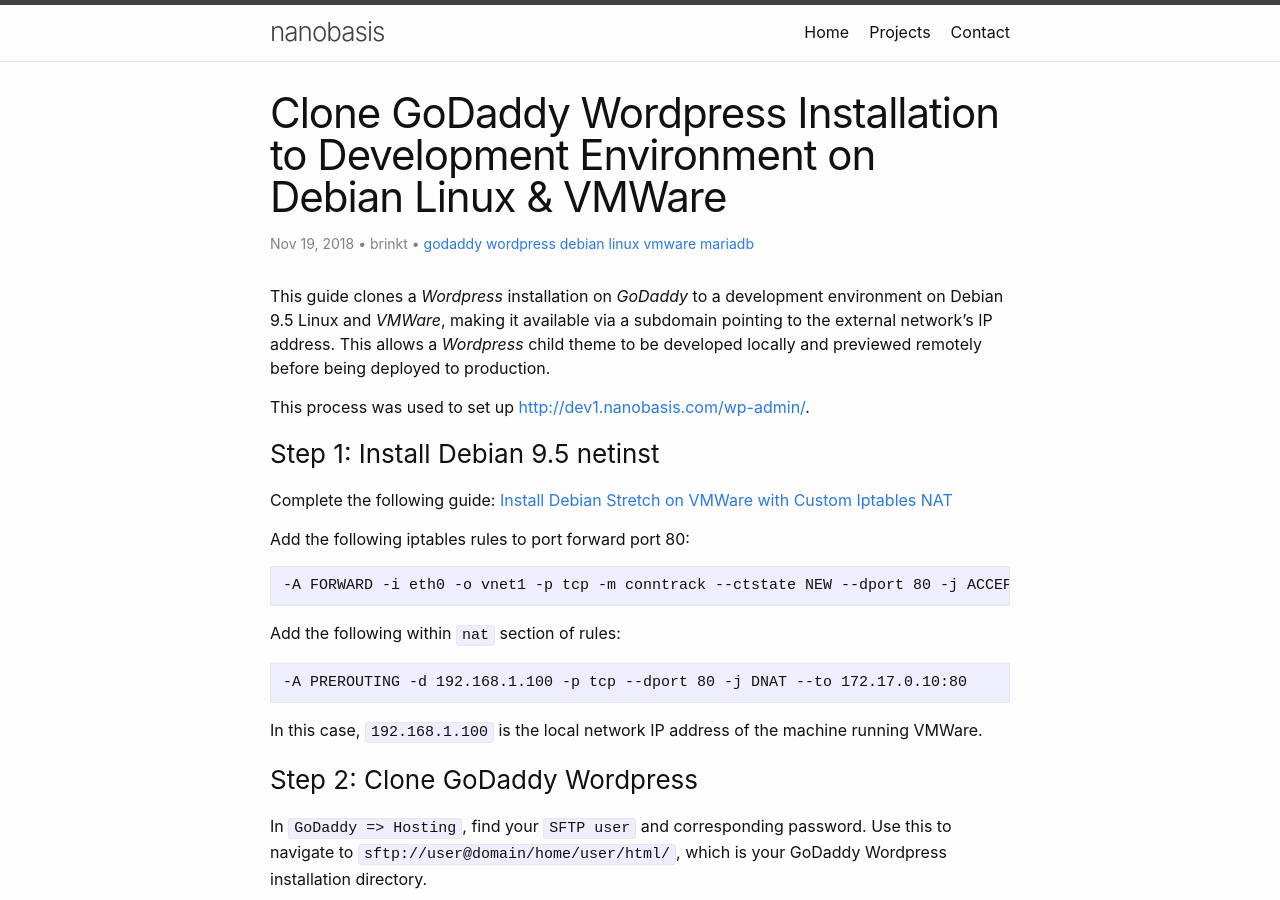
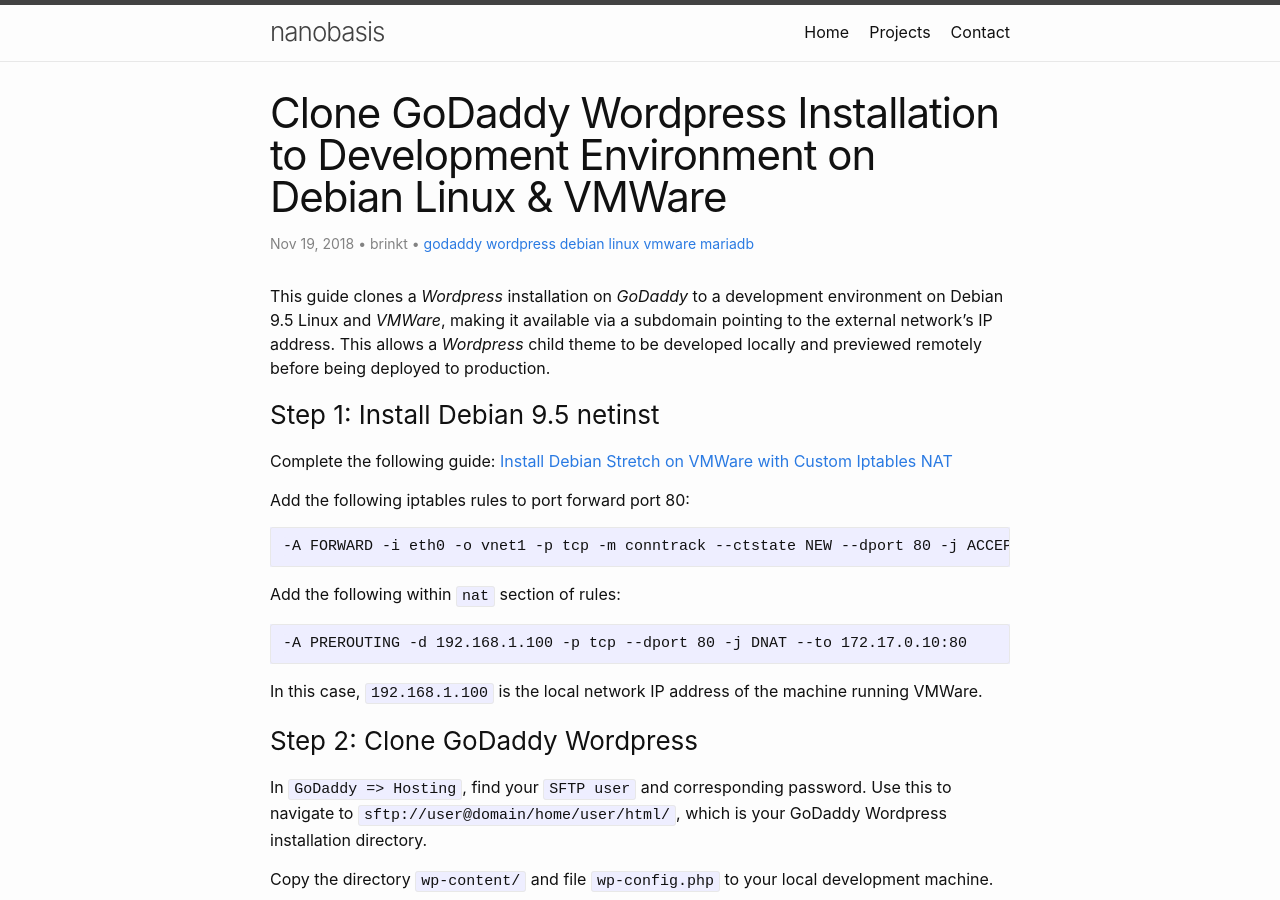
Before and after one commit to nanobasis/nanobasis.com, a Jekyll site: the page built from _posts/2018-11-19-clone-godaddy-wordpress-to-debian-dev-environment-vmware.md, in a window 1280 px wide and 900 px high. Built offline with Jekyll 4.4.1, drawn with Linux system fonts in a browser that asks for light colours; nearby versions of some CDN libraries.

Commit message:
posts: remove dead link

```diff
--- a/_posts/2018-11-19-clone-godaddy-wordpress-to-debian-dev-environment-vmware.md
+++ b/_posts/2018-11-19-clone-godaddy-wordpress-to-debian-dev-environment-vmware.md
@@ -7,8 +7,6 @@
 ---
 
 This guide clones a *Wordpress* installation on *GoDaddy* to a development environment on Debian 9.5 Linux and *VMWare*, making it available via a subdomain pointing to the external network's IP address. This allows a *Wordpress* child theme to be developed locally and previewed remotely before being deployed to production.
-
-This process was used to set up [http://dev1.nanobasis.com/wp-admin/](http://dev1.nanobasis.com/wp-admin/).
 
 ### Step 1: Install Debian 9.5 netinst
 
```
